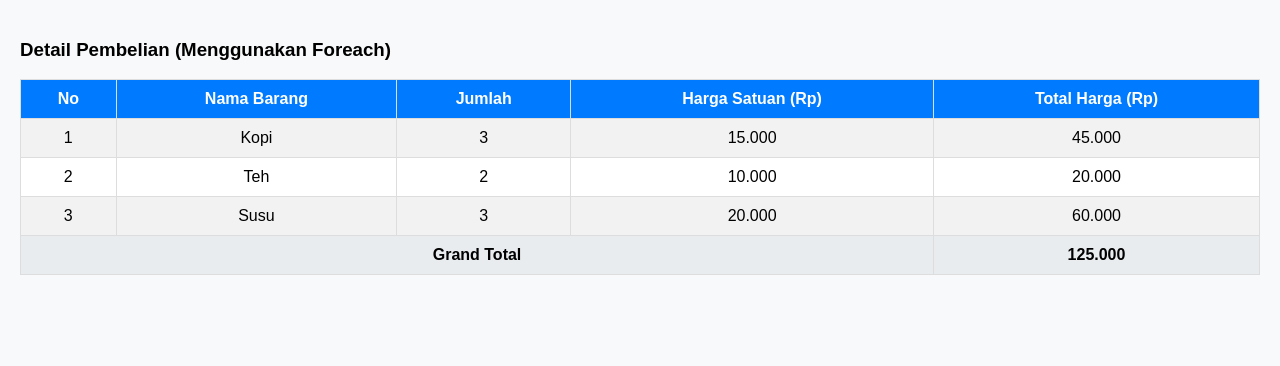
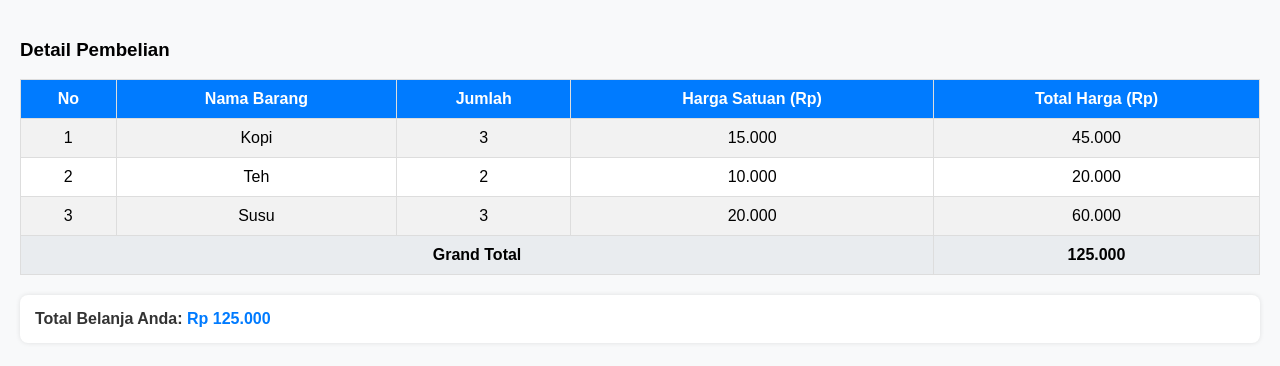
Before and after one commit to WQ7816/UTSWEB1_M.Sayyidanabdulhabib, a PHP site: page /dashboard.php in a window 1280 px wide. Shown: the part 58-424 px from the top of the page. Run offline with PHP 8.4, Linux system fonts and the light colour scheme; the visitor is signed in with stand-in values (Sample User, id 1).

Commit message:
Dashboard Penjualan (Total Belanja)

```diff
--- a/dashboard.php
+++ b/dashboard.php
@@ -1,7 +1,7 @@
 <?php
 session_start();
 
-// Cek login
+// Pastikan user sudah login
 if (!isset($_SESSION['username'])) {
     header("Location: index.php");
     exit;
@@ -15,22 +15,21 @@ $nama_barang = ["Kopi", "Teh", "Gula", "Susu", "Roti"];
 $harga_barang = [15000, 10000, 12000, 20000, 8000];
 
 // ====== Logika Penjualan Random ======
-$beli = [];      // Nama barang yang dibeli
-$jumlah = [];    // Jumlah barang dibeli
-$total = [];     // Total harga per barang
-$grandtotal = 0; // Total keseluruhan belanja
+$beli = [];
+$jumlah = [];
+$total = [];
+$grandtotal = 0;
 
 // Simulasikan pembelian 3 barang random
 for ($i = 0; $i < 3; $i++) {
-    $index = rand(0, count($kode_barang) - 1); // Index acak
+    $index = rand(0, count($kode_barang) - 1);
     $beli[] = $nama_barang[$index];
-    $jumlah_beli = rand(1, 5); // Jumlah acak 1–5
+    $jumlah_beli = rand(1, 5);
     $jumlah[] = $jumlah_beli;
     $harga_satuan = $harga_barang[$index];
     $total_harga = $harga_satuan * $jumlah_beli;
     $total[] = $total_harga;
-
-    $grandtotal += $total_harga; // Akumulasi total belanja
+    $grandtotal += $total_harga;
 }
 ?>
 
@@ -94,6 +93,17 @@ for ($i = 0; $i < 3; $i++) {
             font-weight: bold;
             background-color: #e9ecef;
         }
+        .summary {
+            margin-top: 20px;
+            background-color: white;
+            padding: 15px;
+            border-radius: 8px;
+            box-shadow: 0 0 5px rgba(0,0,0,0.1);
+        }
+        .summary h4 {
+            margin: 0;
+            color: #333;
+        }
     </style>
 </head>
 <body>
@@ -106,7 +116,7 @@ for ($i = 0; $i < 3; $i++) {
     </header>
 
     <div class="container">
-        <h3>Detail Pembelian (Menggunakan Foreach)</h3>
+        <h3>Detail Pembelian</h3>
         <table>
             <tr>
                 <th>No</th>
@@ -118,9 +128,7 @@ for ($i = 0; $i < 3; $i++) {
             <?php
             $no = 1;
             foreach ($beli as $key => $nama) {
-                // Cari harga satuan berdasarkan index yang sama
                 $harga_satuan = $total[$key] / $jumlah[$key];
-
                 echo "<tr>";
                 echo "<td>" . $no++ . "</td>";
                 echo "<td>{$nama}</td>";
@@ -135,6 +143,10 @@ for ($i = 0; $i < 3; $i++) {
                 <td><?php echo number_format($grandtotal, 0, ',', '.'); ?></td>
             </tr>
         </table>
+
+        <div class="summary">
+            <h4>Total Belanja Anda: <span style="color:#007bff;"><?php echo "Rp " . number_format($grandtotal, 0, ',', '.'); ?></span></h4>
+        </div>
     </div>
 </body>
 </html>
```
